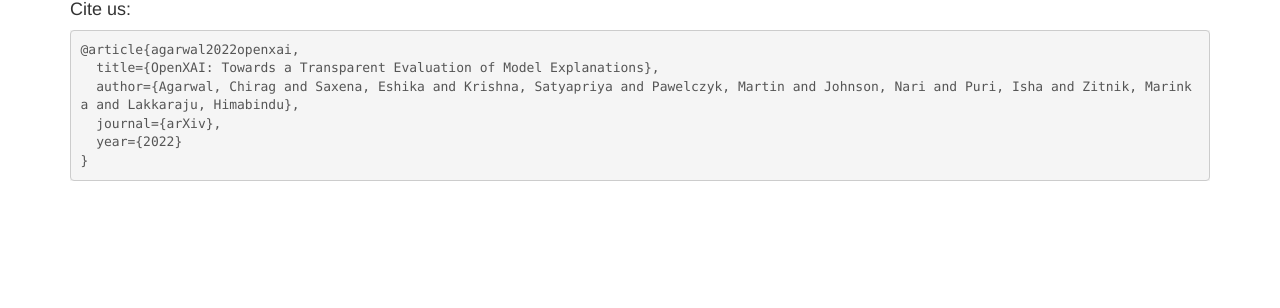
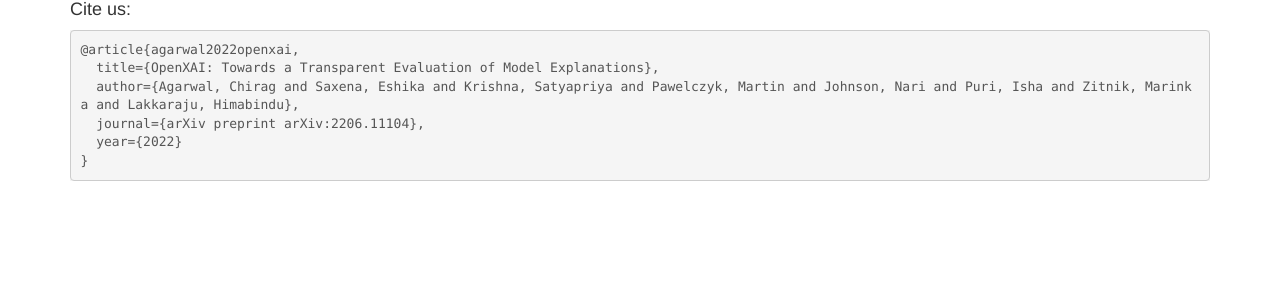
Before and after one commit to open-xai/open-xai.github.io, a Jekyll site: the page paper.html, which Jekyll copies as it is, in a window 1280 px wide. Shown: the part 160-468 px from the top of the page. Built offline with Jekyll 4.4.1, drawn with Linux system fonts in a browser that asks for light colours; a script that is not in the unit is left out.

Commit message:
Update paper.html

```diff
--- a/paper.html
+++ b/paper.html
@@ -103,7 +103,7 @@
 <div class="language-python highlighter-rouge"><div class="highlight"><pre class="highlight"><code><span class="nn">@article{agarwal2022openxai,
   title={OpenXAI: Towards a Transparent Evaluation of Model Explanations},
   author={Agarwal, Chirag and Saxena, Eshika and Krishna, Satyapriya and Pawelczyk, Martin and Johnson, Nari and Puri, Isha and Zitnik, Marinka and Lakkaraju, Himabindu},
-  journal={arXiv},
+  journal={arXiv preprint arXiv:2206.11104},
   year={2022}
 }
 </span></code></pre></div></div>
```
